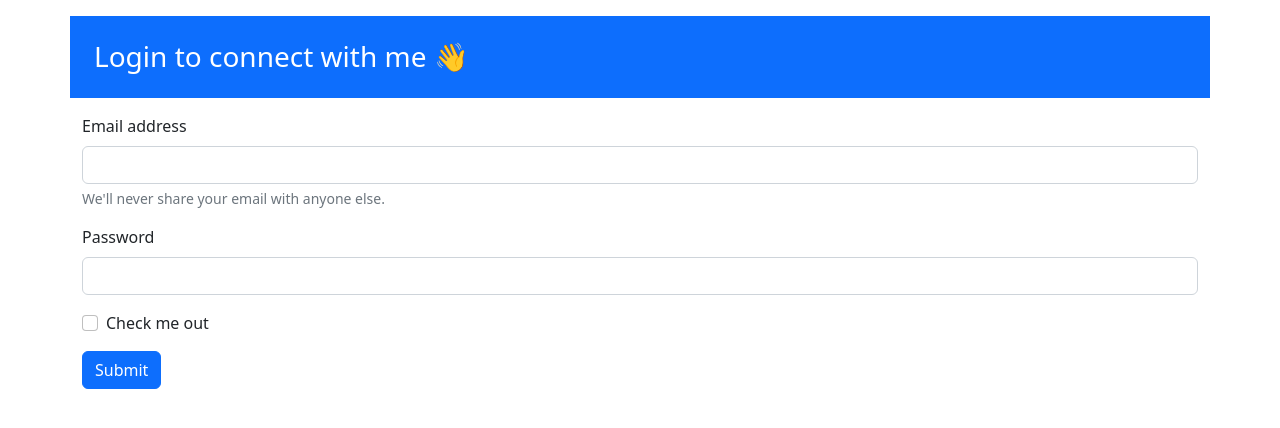
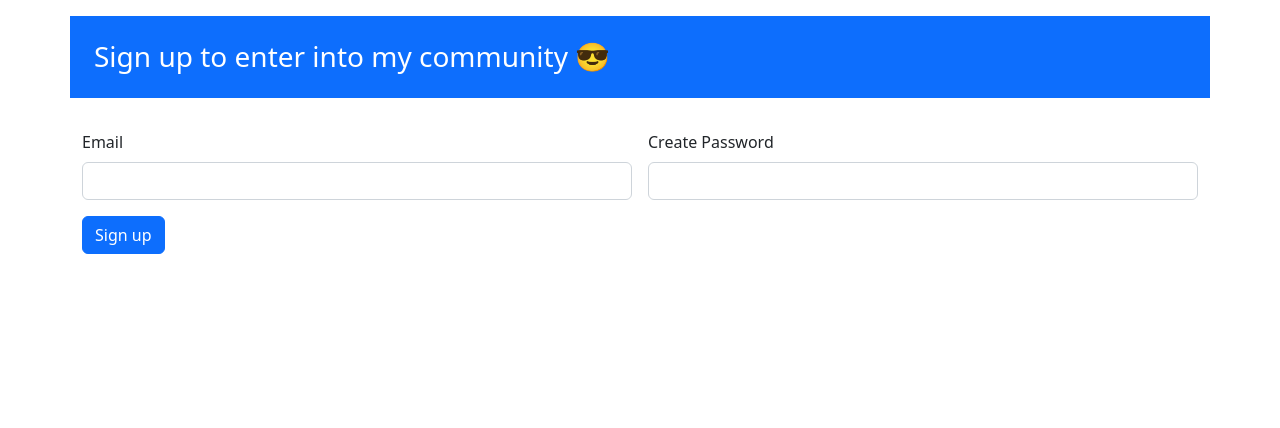
Before and after one commit to SuganIAS/IBM-Project-33745-1660226287, a Flask app: template Assignments/Team Lead - KAVIN A/Assignment 02/Templates/signin.html in a window 1280 px wide. Shown: the part 56-484 px from the top of the page. Run offline with Flask 2, Linux system fonts and the light colour scheme; the template is opened without the code that fills it, so the values that code supplies are empty.

Commit message:
Update signin.html

```diff
--- a/Assignments/Team Lead - KAVIN A/Assignment 02/Templates/signin.html
+++ b/Assignments/Team Lead - KAVIN A/Assignment 02/Templates/signin.html
@@ -1,26 +1,25 @@
 {% extends 'base.html' %}
 
 {% block title %}
-Sign In Page
+Sign Up Page
 {% endblock %}
 
 {% block content %}
-{{ msg }}
-<h1 class="container p-4 my-3 bg-primary text-white h3">Login to connect with me 👋</h1>
-<form action ="{{ url_for('loginpage') }}" method="POST" class="container my-3">
-    <div class="mb-3">
-      <label for="exampleInputEmail1" class="form-label">Email address</label>
-      <input type="email" name="email" class="form-control" id="exampleInputEmail1" aria-describedby="emailHelp">
-      <div id="emailHelp" class="form-text">We'll never share your email with anyone else.</div>
-    </div>
-    <div class="mb-3">
-      <label for="exampleInputPassword1" class="form-label">Password</label>
-      <input type="password" name="password" class="form-control" id="exampleInputPassword1">
-    </div>
-    <div class="mb-3 form-check">
-      <input type="checkbox" class="form-check-input" id="exampleCheck1">
-      <label class="form-check-label" for="exampleCheck1">Check me out</label>
-    </div>
-    <button type="submit" name="sub" class="btn btn-primary">Submit</button>
-  </form>
+<h1 class="container p-4 my-3 bg-primary text-white h3">Sign up to enter into my community 😎</h1>
+<div class="container">
+  {{ smsg }}
+    <form action = "{{ url_for('signinrec') }}" method = "POST" class="row g-3 my-3">
+        <div class="col-md-6">
+          <label for="inputEmail4" class="form-label">Email</label>
+          <input type="email" name="email" class="form-control" id="inputEmail4">
+        </div>
+        <div class="col-md-6">
+          <label for="inputPassword4" class="form-label">Create Password</label>
+          <input type="password" name="password" class="form-control" id="inputPassword4">
+        </div>
+        <div class="col-12">
+          <button type="submit"name="submit" class="btn btn-primary">Sign up</button>
+        </div>
+      </form>
+</div>
 {% endblock %}
```
